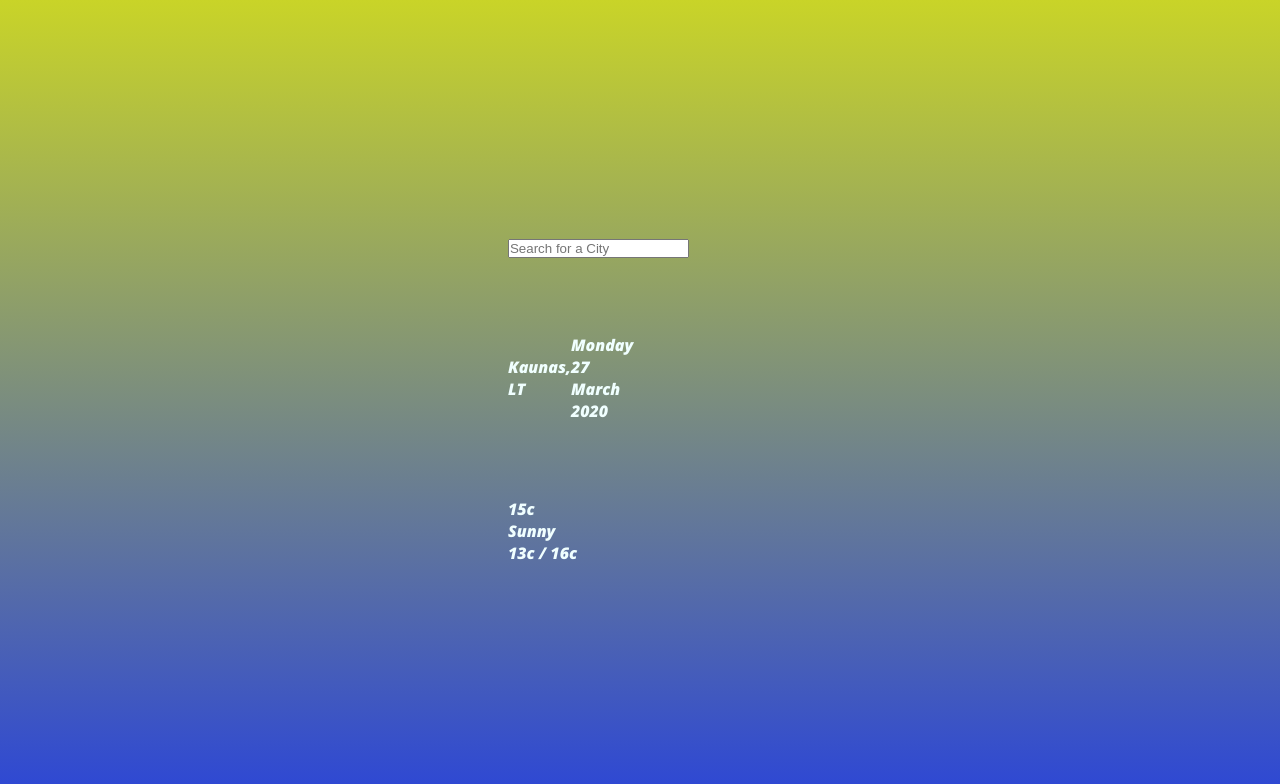
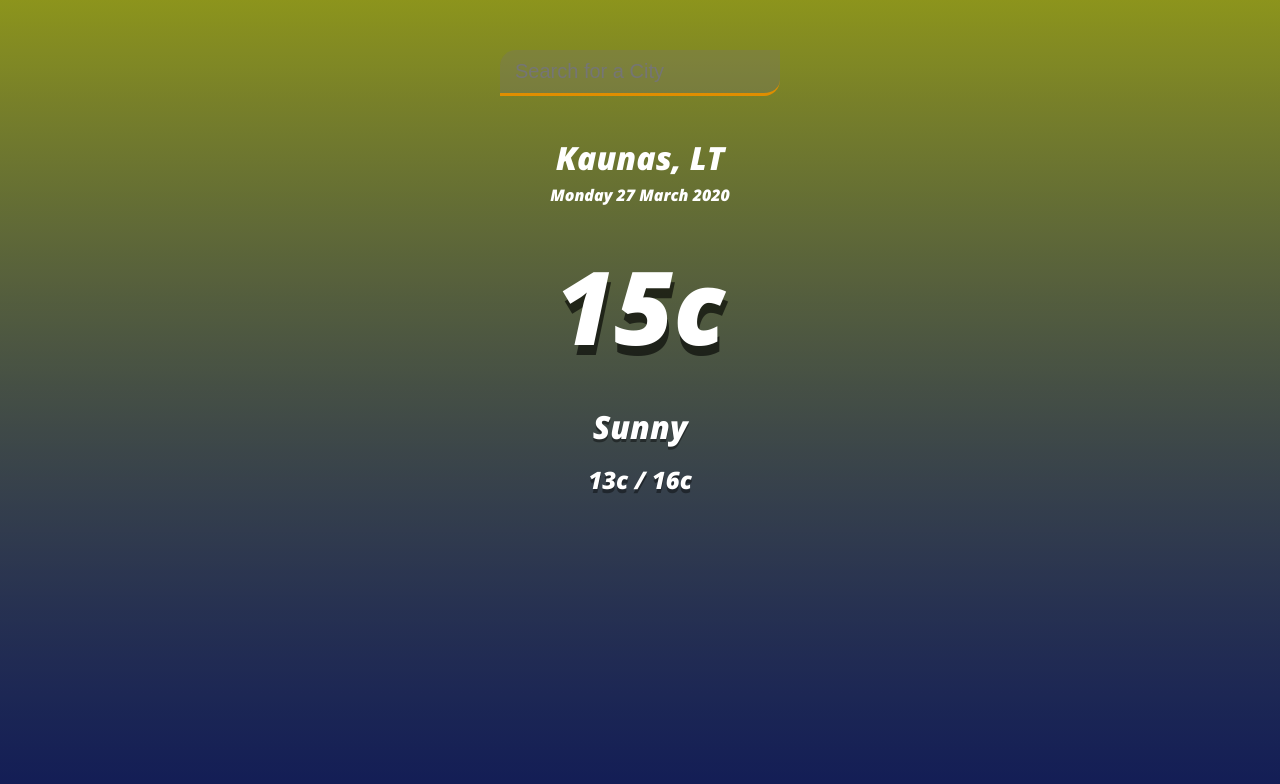
Before and after one commit to visva-dev/Weather-App, a website built with webpack: page dist/index.html in a window 1280 px wide. Built offline with nearby package versions, Linux system fonts and the light colour scheme.

Commit message:
Update styling

```diff
--- a/src/style.css
+++ b/src/style.css
@@ -7,40 +7,90 @@
 }
 
 body {
-  height: 100vh;
+  font-family: 'Open Sans', sans-serif;
+  background: linear-gradient(rgb(201, 212, 40), rgb(44, 70, 214));
+  background-size: cover;
+  background-position: top center;
+}
+
+.app-wrap {
+  display: flex;
+  flex-direction: column;
+  min-height: 100vh;
+  background-image: linear-gradient(
+    to bottom,
+    rgba(0, 0, 0, 0.3),
+    rgba(0, 0, 0, 0.6)
+  );
+}
+
+header {
   display: flex;
   justify-content: center;
+  align-items: center;
+  padding: 50px 15px 15px;
+}
+
+header input {
+  width: 100%;
+  max-width: 280px;
+  padding: 10px 15px;
+  border: none;
+  outline: none;
+  background-color: rgba(117, 112, 112, 0.3);
+  border-radius: 16px 0 16px 0;
+  border-bottom: 3px solid #df8e00;
+  color: #918b8b;
+  font-size: 20px;
+  font-weight: 300;
+  transition: 0.2s ease-in-out;
+}
+
+header input:focus {
+  background-color: rgba(255, 255, 255, 0.6);
+}
+
+main {
+  flex: 1 1 100%;
+  padding: 25px 25px 50px;
+  display: flex;
   flex-direction: column;
   align-items: center;
-  background: linear-gradient(rgb(201, 212, 40), rgb(44, 70, 214));
-  color: azure;
-  font-family: 'Open Sans', sans-serif;
+  text-align: center;
 }
 
-.temperature,
-.location {
-  height: 30vh;
-  width: 50%;
-  display: flex;
-  justify-content: space-around;
-  align-items: center;
+.location .city {
+  color: #fff;
+  font-size: 32px;
+  font-weight: 500;
+  margin-bottom: 5px;
 }
 
-.temperature {
-  flex-direction: column;
+.location .date {
+  color: #fff;
+  font-size: 16px;
 }
 
-.degree-section {
-  display: flex;
-  align-items: center;
-  cursor: pointer;
+.current .temp {
+  color: #fff;
+  font-size: 102px;
+  font-weight: 900;
+  margin: 30px 0px;
+  text-shadow: 2px 10px rgba(0, 0, 0, 0.6);
 }
 
-.degree-section span {
-  margin: 10px;
-  font-size: 30px;
+.current .weather {
+  color: #fff;
+  font-size: 32px;
+  font-weight: 700;
+  font-style: italic;
+  margin-bottom: 15px;
+  text-shadow: 0px 3px rgba(0, 0, 0, 0.4);
 }
 
-.degree-section h2 {
-  font-size: 40px;
+.current .hi-low {
+  color: #fff;
+  font-size: 24px;
+  font-weight: 500;
+  text-shadow: 0px 4px rgba(0, 0, 0, 0.4);
 }
```
Also changed, not shown: dist/main.js.
